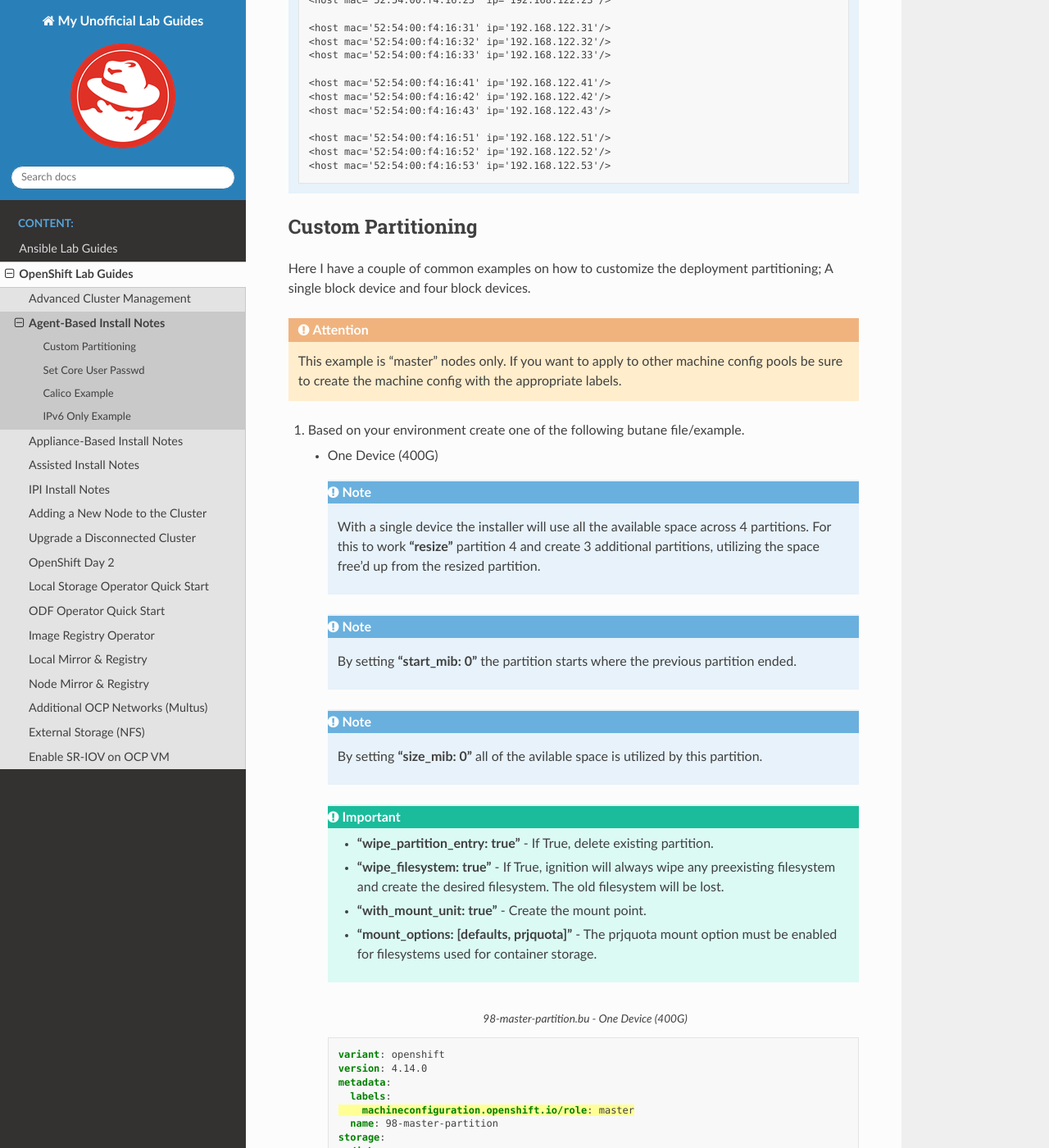
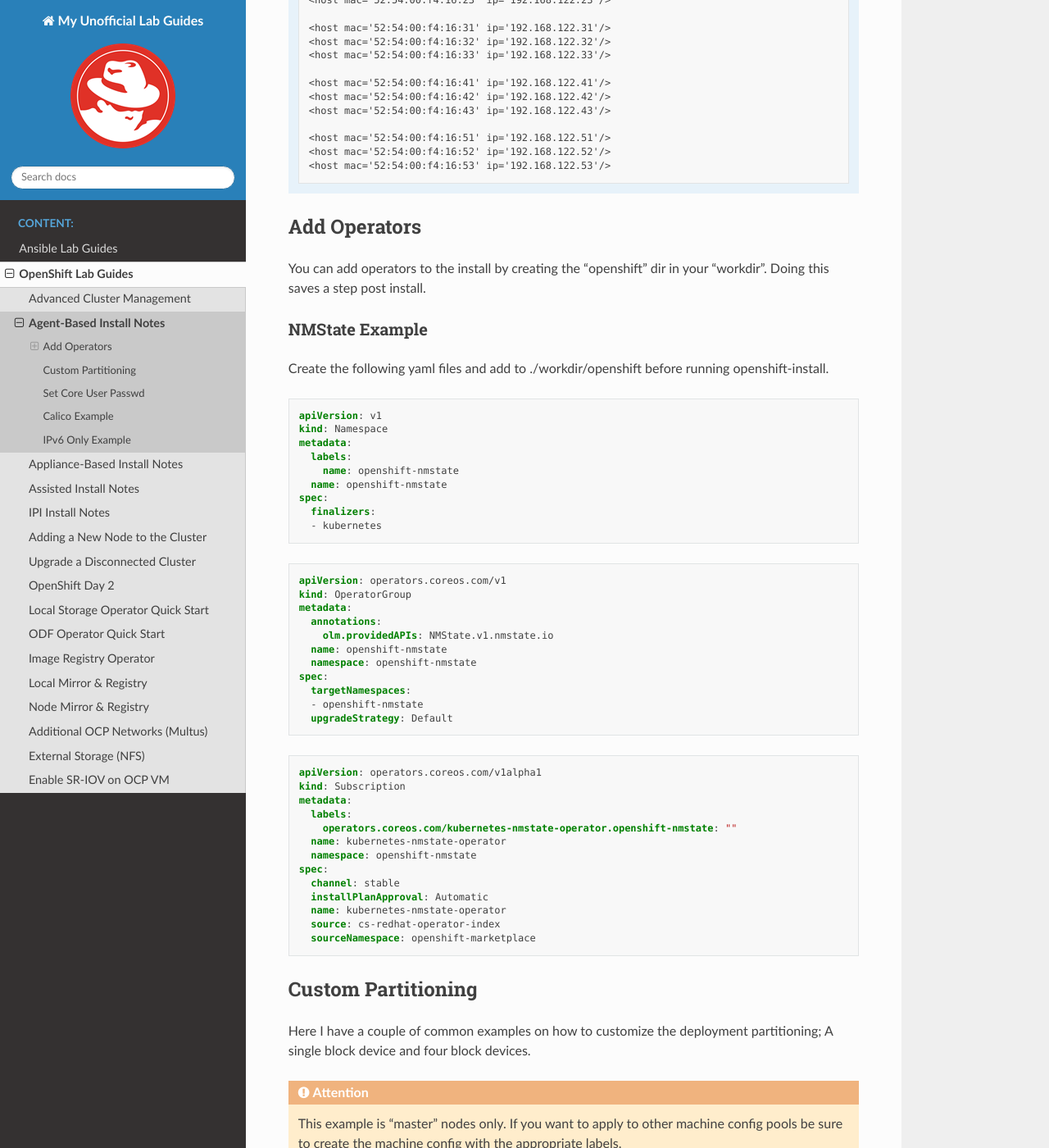
Before and after one commit to vtog/labGuides, a Sphinx documentation site: the page built from source/ocp/agent-based-installer-notes.rst, in a window 1280 px wide and 1400 px high, scrolled down 5748 px. Shown: the whole window at 82% size. Built offline with Sphinx 7.4.7 and the Read the Docs theme 3.1.0, drawn with Linux system fonts in a browser that asks for light colours; pages that are not in the unit, such as notebooks, are missing from menus.

Commit message:
adding operator to agent install example

```diff
--- a/source/ocp/agent-based-installer-notes.rst
+++ b/source/ocp/agent-based-installer-notes.rst
@@ -310,6 +310,60 @@
       <host mac='52:54:00:f4:16:51' ip='192.168.122.51'/>
       <host mac='52:54:00:f4:16:52' ip='192.168.122.52'/>
       <host mac='52:54:00:f4:16:53' ip='192.168.122.53'/>
+
+Add Operators
+-------------
+
+You can add operators to the install by creating the "openshift" dir in your
+"workdir". Doing this saves a step post install.
+
+NMState Example
+~~~~~~~~~~~~~~~
+
+Create the following yaml files and add to ./workdir/openshift before running
+openshift-install.
+
+.. code-block:: yaml
+
+   apiVersion: v1
+   kind: Namespace
+   metadata:
+     labels:
+       name: openshift-nmstate
+     name: openshift-nmstate
+   spec:
+     finalizers:
+     - kubernetes
+
+.. code-block:: yaml
+
+   apiVersion: operators.coreos.com/v1
+   kind: OperatorGroup
+   metadata:
+     annotations:
+       olm.providedAPIs: NMState.v1.nmstate.io
+     name: openshift-nmstate
+     namespace: openshift-nmstate
+   spec:
+     targetNamespaces:
+     - openshift-nmstate
+     upgradeStrategy: Default
+
+.. code-block:: yaml
+
+   apiVersion: operators.coreos.com/v1alpha1
+   kind: Subscription
+   metadata:
+     labels:
+       operators.coreos.com/kubernetes-nmstate-operator.openshift-nmstate: ""
+     name: kubernetes-nmstate-operator
+     namespace: openshift-nmstate
+   spec:
+     channel: stable
+     installPlanApproval: Automatic
+     name: kubernetes-nmstate-operator
+     source: cs-redhat-operator-index
+     sourceNamespace: openshift-marketplace
 
 Custom Partitioning
 -------------------
```
